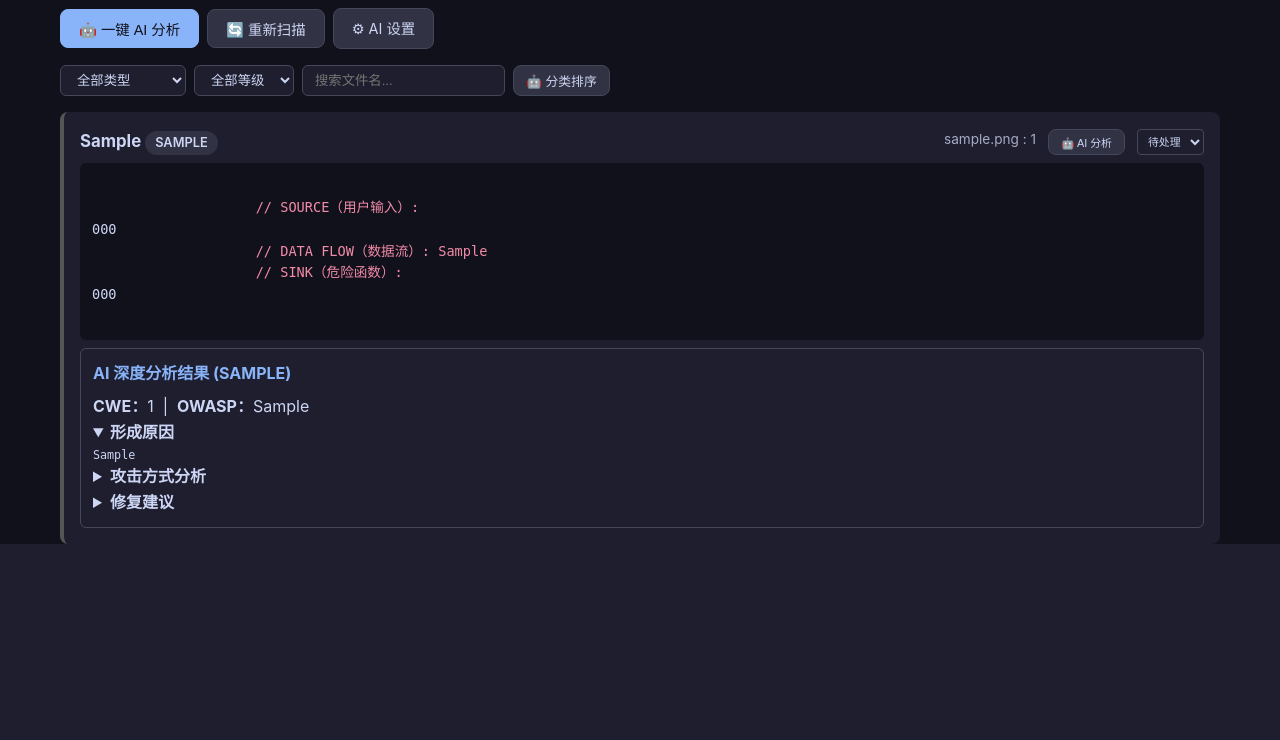
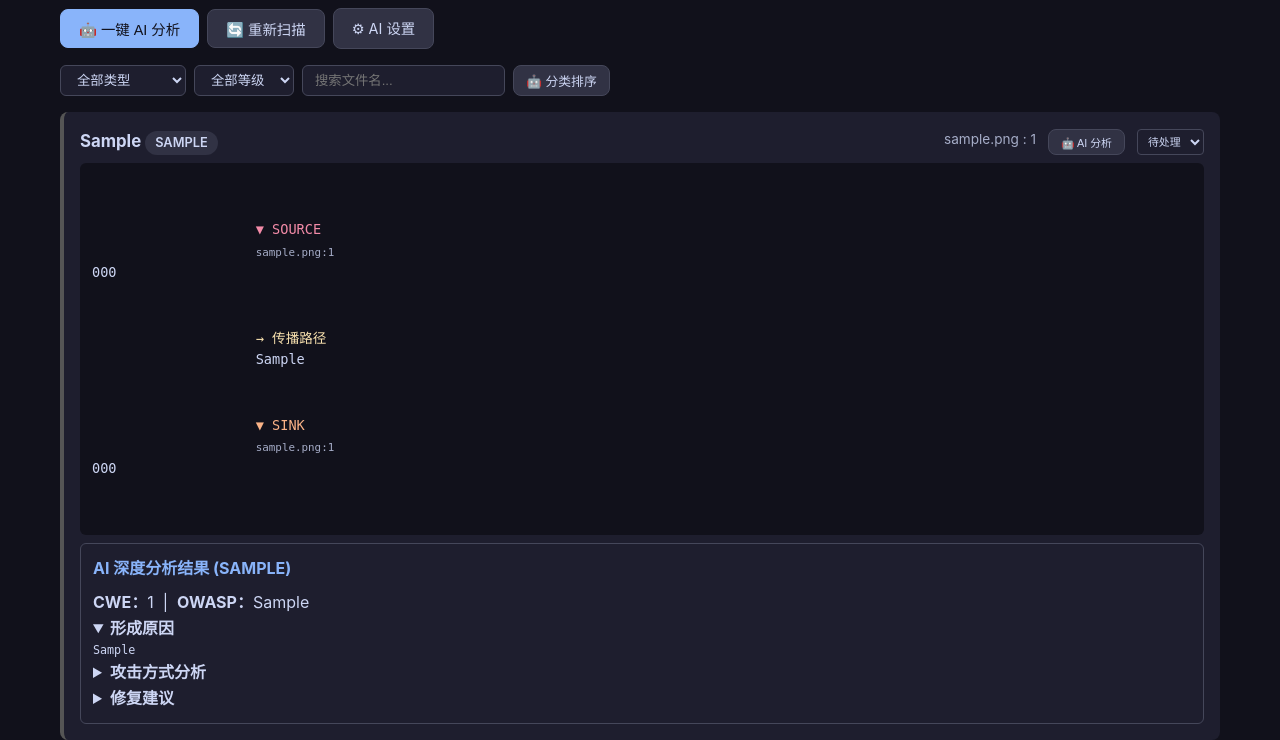
Before and after one commit to lonelysam3/redrock_sre_web_summer_assessment_2026, a Flask app: page /scan/1 in a window 1280 px wide. Shown: the part 305-1045 px from the top of the page. Before the commit the page ends 849 px from the top, so only its background shows below. Run offline with Flask 3, Linux system fonts and the light colour scheme; tables that the repository leaves empty hold one stand-in row (values such as "Sample post").

Commit message:
feat: visual source-sink analysis chain display in scan report

```diff
--- a/backend/templates/scan.html
+++ b/backend/templates/scan.html
@@ -422,14 +422,23 @@
                     </div>
                 </div>
 
-                <!-- ===== 引擎输出：Source 代码 + 数据流 + Sink 代码 ===== -->
+                <!-- ===== 引擎输出：Source → Data Flow → Sink ===== -->
                 {% if v.source_code or v.sink_code or v.data_flow %}
                 <div class="vuln-code">
-                    {% if v.source_code %}<span class="marker">// SOURCE（用户输入）: {{ v.source_func }}</span>
-{{ v.source_code }}{% endif %}
-                    {% if v.data_flow %}<span class="marker">// DATA FLOW（数据流）: {{ v.data_flow }}</span>{% endif %}
-                    {% if v.sink_code %}<span class="marker">// SINK（危险函数）: {{ v.sink_func }}</span>
-{{ v.sink_code }}{% endif %}
+                    {% if v.source_code %}
+                    <span class="marker" style="color:#f38ba8;">▼ SOURCE</span>
+                    <span style="color:#a6adc8;font-size:0.8em;">{{ v.source_file or v.file_path }}{% if v.source_line %}:{{ v.source_line }}{% endif %}{% if v.source_func %} ({{ v.source_func }}){% endif %}</span>
+{{ v.source_code }}
+                    {% endif %}
+                    {% if v.data_flow %}
+                    <span class="marker" style="color:#f9e2af;">→ 传播路径</span>
+                    <span style="color:#cdd6f4;">{{ v.data_flow }}</span>
+                    {% endif %}
+                    {% if v.sink_code %}
+                    <span class="marker" style="color:#fab387;">▼ SINK</span>
+                    <span style="color:#a6adc8;font-size:0.8em;">{{ v.file_path }}:{{ v.line_number }}{% if v.sink_func %} ({{ v.sink_func }}){% endif %}</span>
+{{ v.sink_code }}
+                    {% endif %}
                 </div>
                 {% elif v.description %}
                 <div class="vuln-code" style="color:#a6adc8;">
```
